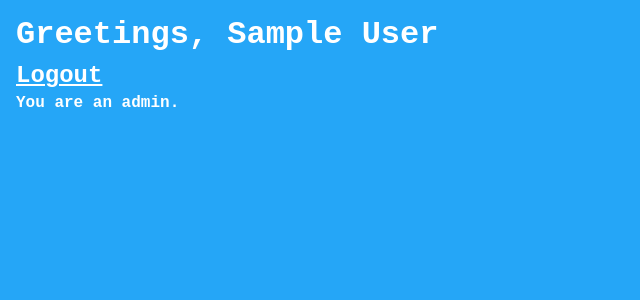
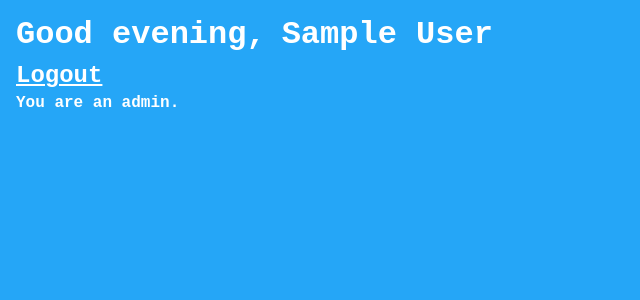
Before and after one commit to FARH4D/timesheetPortal, a PHP site: page /home.php in a window 1280 px wide. Shown: the top 300 px of the page, without its empty margins (0-640 px from the left). Run offline with PHP 8.4, Linux system fonts and the light colour scheme; the visitor is signed in with stand-in values (Sample User, id 1).

Commit message:
Added new greeting depending on time of day

```diff
--- a/home.php
+++ b/home.php
@@ -20,8 +20,16 @@ if (isset($_SESSION['username']) && isset($_SESSION['ID'])){
 
 <body>
 
-    <p class = "h2 text-white fw-bold ms-3 mt-3"> Greetings, <?php echo $_SESSION['firstName']; ?></p>
-
+<div class = "d-inline-flex">
+    <?php if(date('H') <= 12){ ?>
+    <p class = "h2 text-white fw-bold ms-3 mt-3 inline-flex"> Good morning, </p> <?php
+    }elseif (date('H') >=12 and date('H') <= 17){ ?>
+        <p class = "h2 text-white fw-bold ms-3 mt-3 inline-flex"> Good afternoon, </p> <?php
+    }else{ ?>
+        <p class = "h2 text-white fw-bold ms-3 mt-3 inline-flex"> Good evening, </p> <?php
+    }
+    ?> <p class = "h2 text-white fw-bold ms-3 mt-3 inline-flex" > <?php echo $_SESSION['firstName']; ?></p>
+</div> </br>
 
     <a href = "logout.php" class = "h4 text-white fw-bold ms-3 mt-5">Logout </a>
 
```
